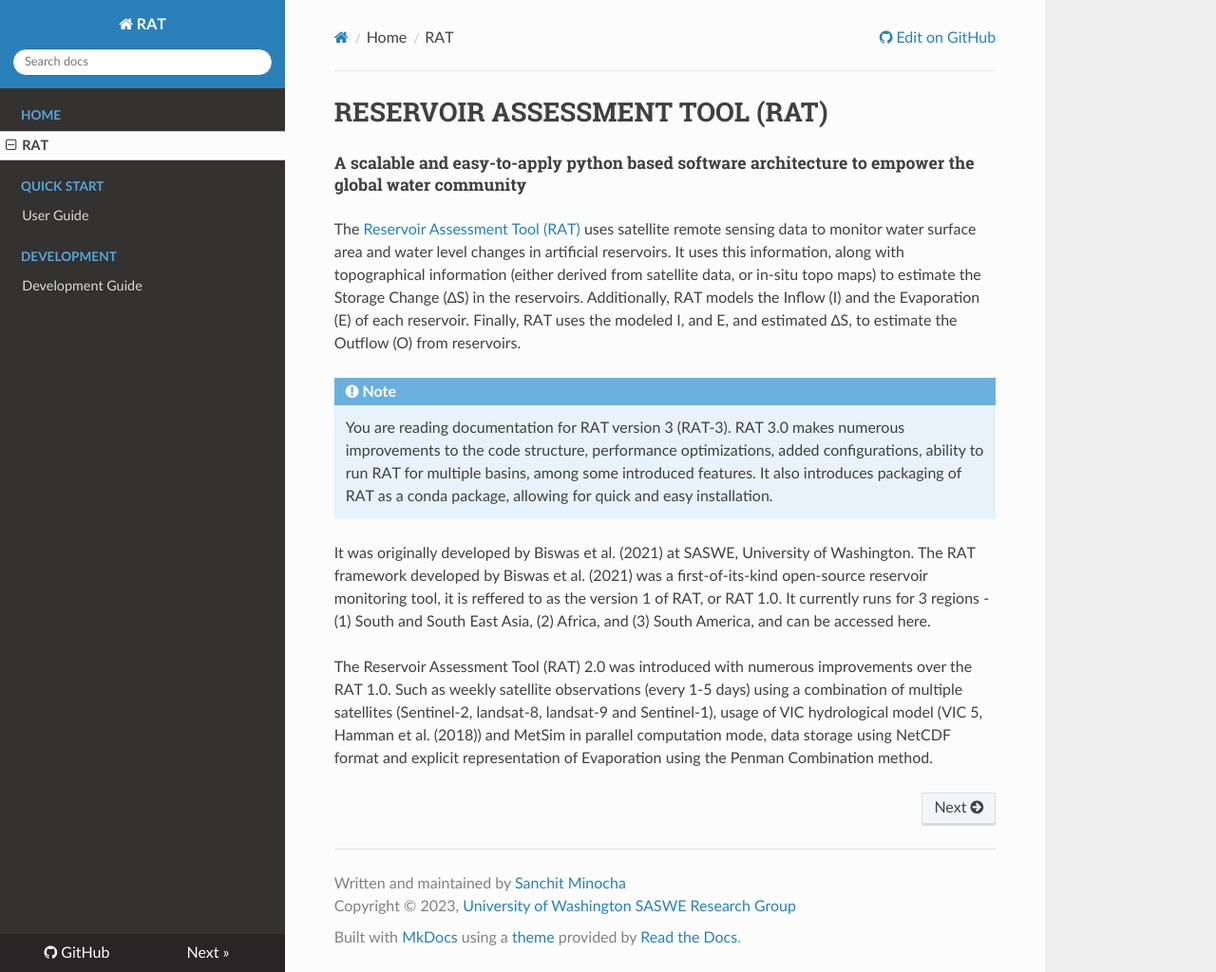
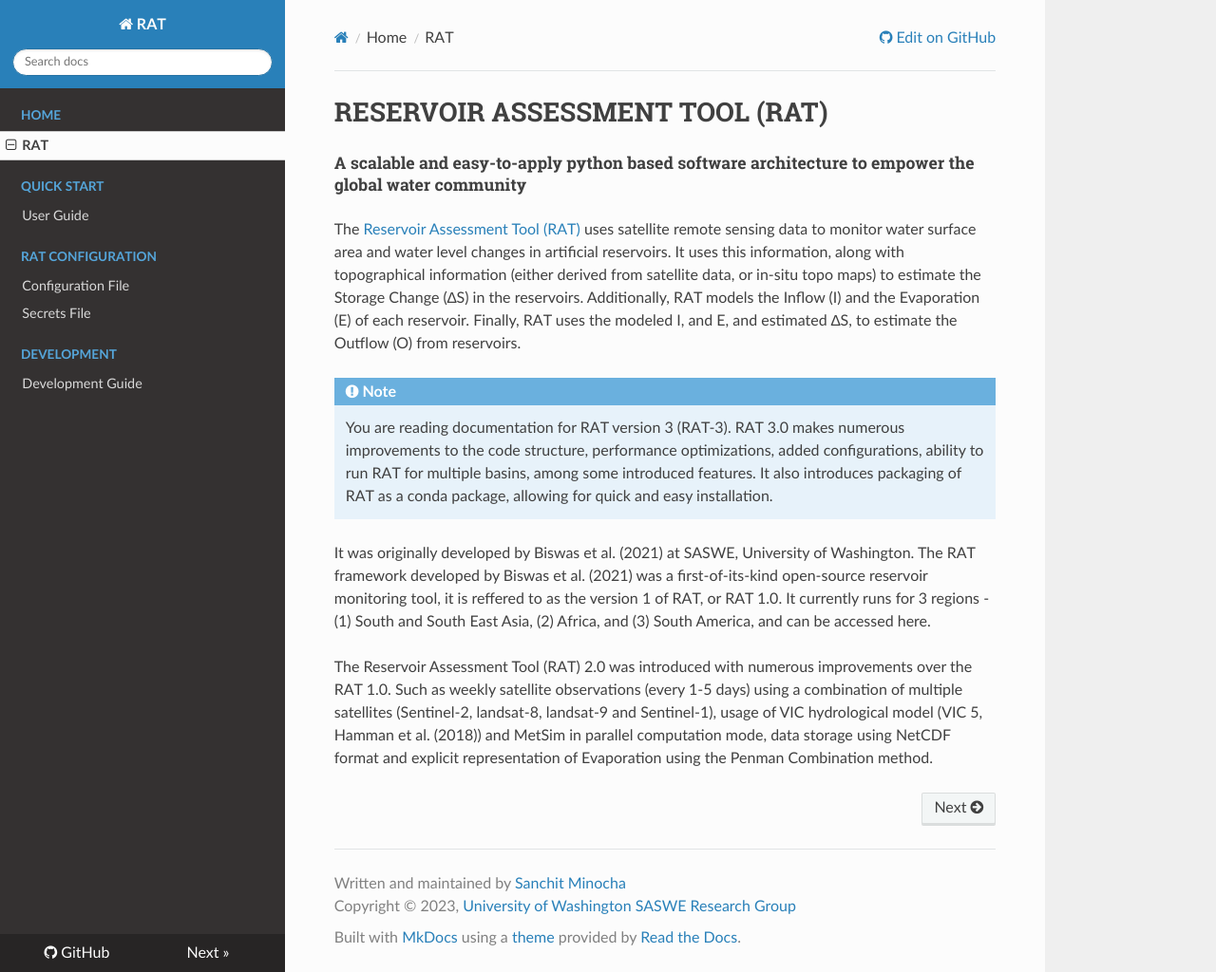
Before and after one commit to UW-SASWE/RAT, an MkDocs documentation site: the page built from docs/index.md, in a window 1280 px wide and 1024 px high. Shown: the whole window at 95% size. Built offline with MkDocs 1.6.1, drawn with Linux system fonts in a browser that asks for light colours; nearby versions of some CDN libraries.

Commit message:
Updated RAT documentation url

```diff
--- a/mkdocs.yml
+++ b/mkdocs.yml
@@ -2,7 +2,7 @@ site_name: RAT
 site_description: Reservoir Assessment Tool 3.0
 site_author: Sanchit Minocha | UW SASWE
 repo_url: https://github.com/UW-SASWE/RAT
-site_url: http://rat.readthedocs.org/
+site_url: https://rat-satellitedams.readthedocs.io/
 theme:
     name: readthedocs
     highlightjs: true
@@ -41,6 +41,11 @@ nav:
     - 'RAT': 'index.md'
 - Quick Start:
     - 'User Guide': 'QuickStart/UserGuide.md'
-
+- RAT Configuration:
+    - 'Configuration File': 'Configuration/rat_config.md'
+    - 'Secrets File': 'Configuration/secrets.md'
 - Development:
     - 'Development Guide': 'Development/DevelopmentGuide.md'
+
+
+extra_css: [css/extra.css]
```
